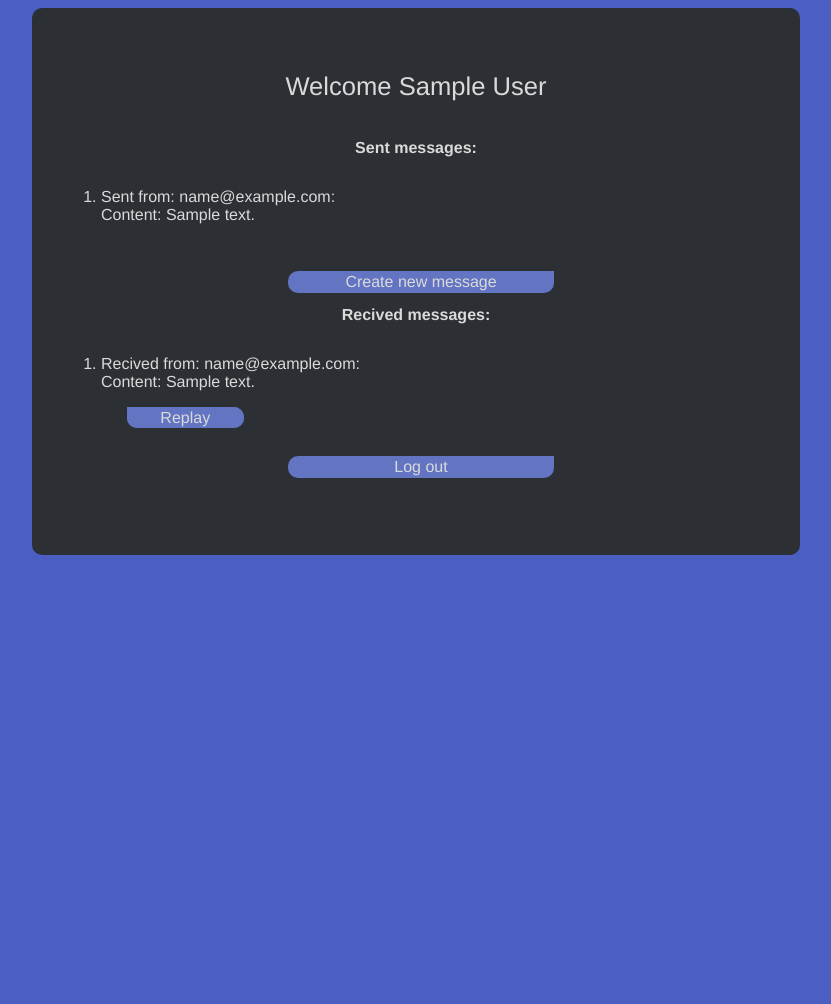
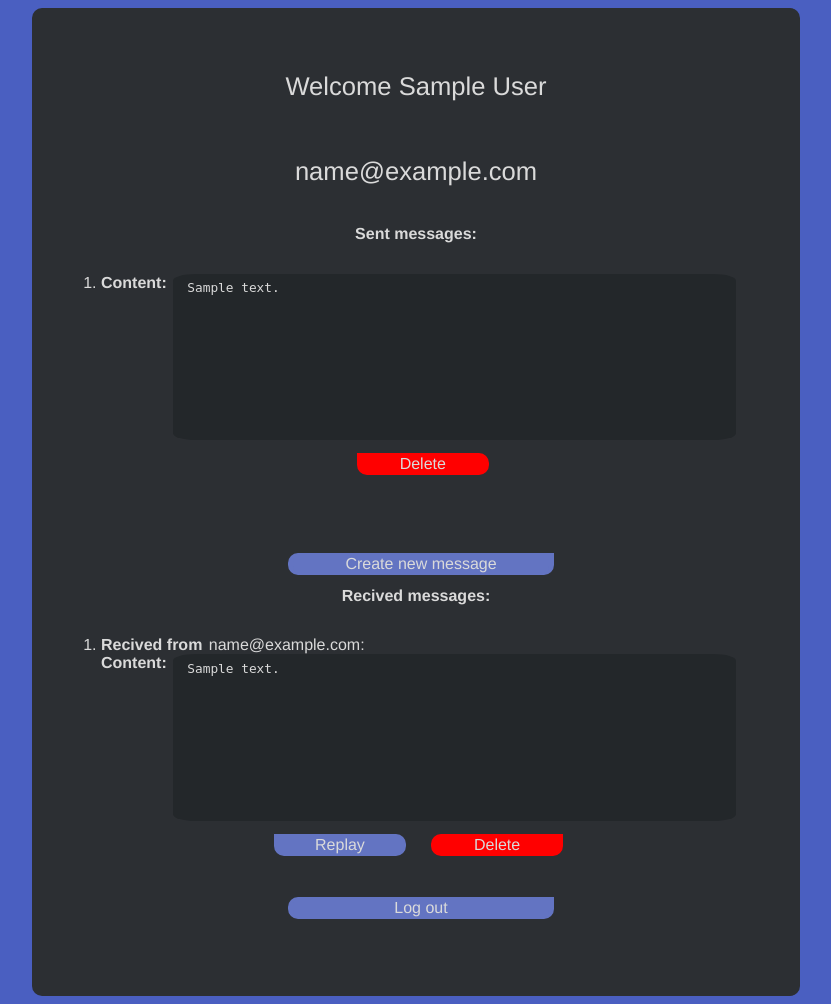
Before and after one commit to JakubRak1/Messenger, a Flask app: page /messenger in a window 1280 px wide. Shown: the whole page, without its empty margins (224-1055 px from the left). Before the commit the page ends 555 px from the top, so only its background shows below. Run offline with Flask 2, Linux system fonts and the light colour scheme; a user stored in the database is signed in; tables that the repository leaves empty hold one stand-in row (values such as "Sample post").

Commit message:
Delete button logic and css fixing

```diff
--- a/messenger/__init__.py
+++ b/messenger/__init__.py
@@ -2,7 +2,6 @@ import os
 from flask import Flask
 from flask_sqlalchemy import SQLAlchemy
 from flask_login import LoginManager
-
 
 app = Flask(__name__)
 
@@ -18,7 +17,6 @@ from messenger.models import People, MessagesSent, MessagesRecive
 db.create_all()
 
 
-
 from messenger.main.routes import main
 
 app.register_blueprint(main)
--- a/messenger/main/routes.py
+++ b/messenger/main/routes.py
@@ -84,3 +84,21 @@ def reply(msg_recived_id):
         db.session.commit()
         return redirect(url_for('main.messanger'))
     return render_template('reply.html', form=form)
+
+
+@main.route('/messenger/delete_recive_<int:msg_recived_id>', methods=["GET", "POST"])
+@login_required
+def delete_recived(msg_recived_id):
+    msg_deleted = db.session.query(MessagesRecive).filter_by(id=msg_recived_id).first()
+    db.session.delete(msg_deleted)
+    db.session.commit()
+    return redirect(url_for('main.messanger'))
+
+
+@main.route('/messenger/delete_send_<int:msg_send_id>', methods=["GET", "POST"])
+@login_required
+def delete_send(msg_send_id):
+    msg_send_deleted = db.session.query(MessagesSent).filter_by(id=msg_send_id, author_email=current_user.email).first()
+    db.session.delete(msg_send_deleted)
+    db.session.commit()
+    return redirect(url_for('main.messanger'))
--- a/messenger/static/style.css
+++ b/messenger/static/style.css
@@ -168,6 +168,18 @@
   margin-bottom: 1vw;
   background-color: var(--background-blue-brighter);
  }
+ .msg-container{
+  display: flex;
+  flex-direction: column;
+  column-gap: 2vw;
+ }
+ .title-content{
+  display: flex;
+  flex-direction: row;
+ }
+ textarea{
+  height: 12vw;
+ }
  ol{
   padding-left: 5px;
  }
@@ -183,14 +195,40 @@
  }
  .message-replay{
   border:0;
-  margin-left: 2vw;
   border-left: 2.5px solid var(--background-blue-brighter);
   border-right: 2.5px solid var(--background-blue-brighter);
   border-top: 2px solid var(--background-blue-brighter);
   border-bottom: 2px solid var(--background-blue-brighter);
   margin-bottom: 1vw;
+  margin-top: 1vw;
   background-color: var(--background-blue-brighter);
   border-top-right-radius: 10px;
+  width: 5vw;
+ }
+ .message-delete-left{
+  border:0;
+  border-left: 2.5px solid var(--error);
+  border-right: 2.5px solid var(--error);
+  border-top: 2px solid var(--error);
+  border-bottom: 2px solid var(--error);
+  margin-bottom: 1vw;
+  margin-top: 1vw;
+  background-color: var(--error);
+  border-top-left-radius: 10px;
+  width: 5vw;
+ }
+ .message-delete-right{
+  border:0;
+  border-left: 2.5px solid var(--error);
+  border-right: 2.5px solid var(--error);
+  border-top: 2px solid var(--error);
+  border-bottom: 2px solid var(--error);
+  margin-bottom: 1vw;
+  margin-top: 1vw;
+  background-color: var(--error);
+  border-top-right-radius: 10px;
+  width: 5vw;
+  margin-left: 20vw;
  }
  input[value="Send"] {
   background-color: var(
@@ -222,3 +260,11 @@ textarea{
   resize: none;
   outline: 0;
 }
+.bold{
+  font-weight: bold;
+  margin-right: 0.5vw;
+}
+.align-gap{
+  column-gap: 2vw;
+  justify-content: center;
+}
--- a/messenger/templates/messanger.html
+++ b/messenger/templates/messanger.html
@@ -3,7 +3,8 @@
     <div class="messenger-app">
         <span class="welcome">
             Welcome {{user.first_name}} {{user.last_name}}
-        </span>
+        </span><br>
+        <span class="welcome">{{user.email}}</span>
         <div class="container-message">
             <span class="sent-text">
                 Sent messages:
@@ -13,9 +14,14 @@
                 {% if send_messages %}
                     {% for msg in send_messages %}
                     <li>
-                        <span>Sent from: {{ msg.author_email }}:</span><br>
-                        <span>Content: {{ msg.content }}</span>
-                    </li>
+                        <div class="msg-container">
+                            <div class="title-content">
+                                <span class="bold">Content: </span>
+                                <textarea> {{ msg.content }}</textarea>
+                            </div>
+                            <a class = "message-delete-right" href="{{url_for('main.delete_send', msg_send_id = msg.id)}}">Delete</a>
+                        </div>
+                    </li><br>
                     {% endfor %}
                     <br>
                 {% endif %}
@@ -32,10 +38,20 @@
                 {% for email in sender %}
                     {% for msg in recived_messages %}
                     <li>
-                        <span>Recived from: {{ email }}:</span><br>
-                        <span>Content: {{ msg.content }}</span>
-                    </li><br>
-                    <a class = "message-replay" href="{{url_for('main.reply', msg_recived_id = msg.id)}}">Replay</a>
+                        <div class="msg-container">
+                            <div class="title-content">
+                                <span class="bold">Recived from</span>
+                                <span> {{ email }}:</span>
+                            </div>
+                            <div class="title-content">
+                                <span class="bold">Content:</span>
+                                <textarea> {{ msg.content }}</textarea>
+                            </div>
+                    </li>
+                    <div class="title-content align-gap">
+                        <a class = "message-replay" href="{{url_for('main.reply', msg_recived_id = msg.id)}}">Replay</a>
+                        <a class = "message-delete-left" href="{{url_for('main.delete_recived', msg_recived_id = msg.id)}}">Delete</a>
+                    </div>
                     {% endfor %}
                 {% endfor %}
                 </ol>
```
Also changed, not shown: messenger/message.db (deleted).
